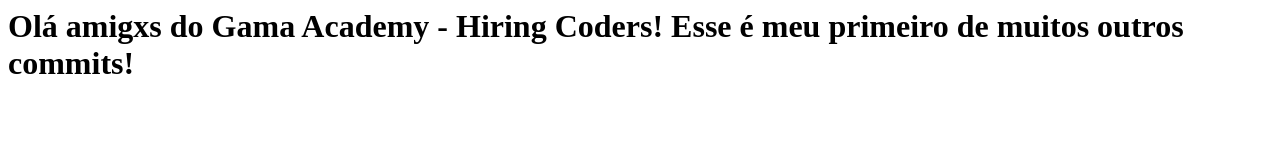
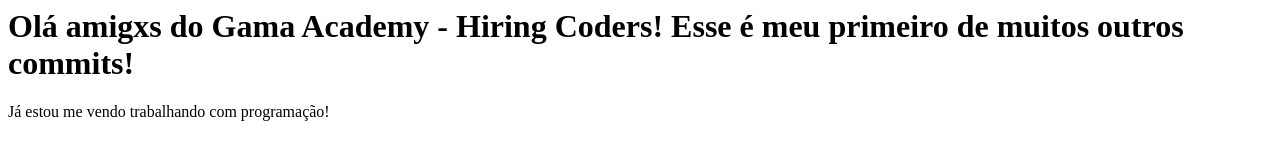
Before and after one commit to doliveiracarvalho/gamaacademy-hc, a plain HTML site: page 02 - Gama Academy - GIT/index.html in a window 1280 px wide. Drawn offline with Linux system fonts and the light colour scheme.

Commit message:
reestruturação

```diff
--- a/02 - Gama Academy - GIT/index.html
+++ b/02 - Gama Academy - GIT/index.html
@@ -3,5 +3,7 @@
         <h1>Olá amigxs do Gama Academy - Hiring Coders!
             Esse é meu primeiro de muitos outros commits!
         </h1>
+
+        <p>Já estou me vendo trabalhando com programação!</p>
     </body>
 </html>
```
